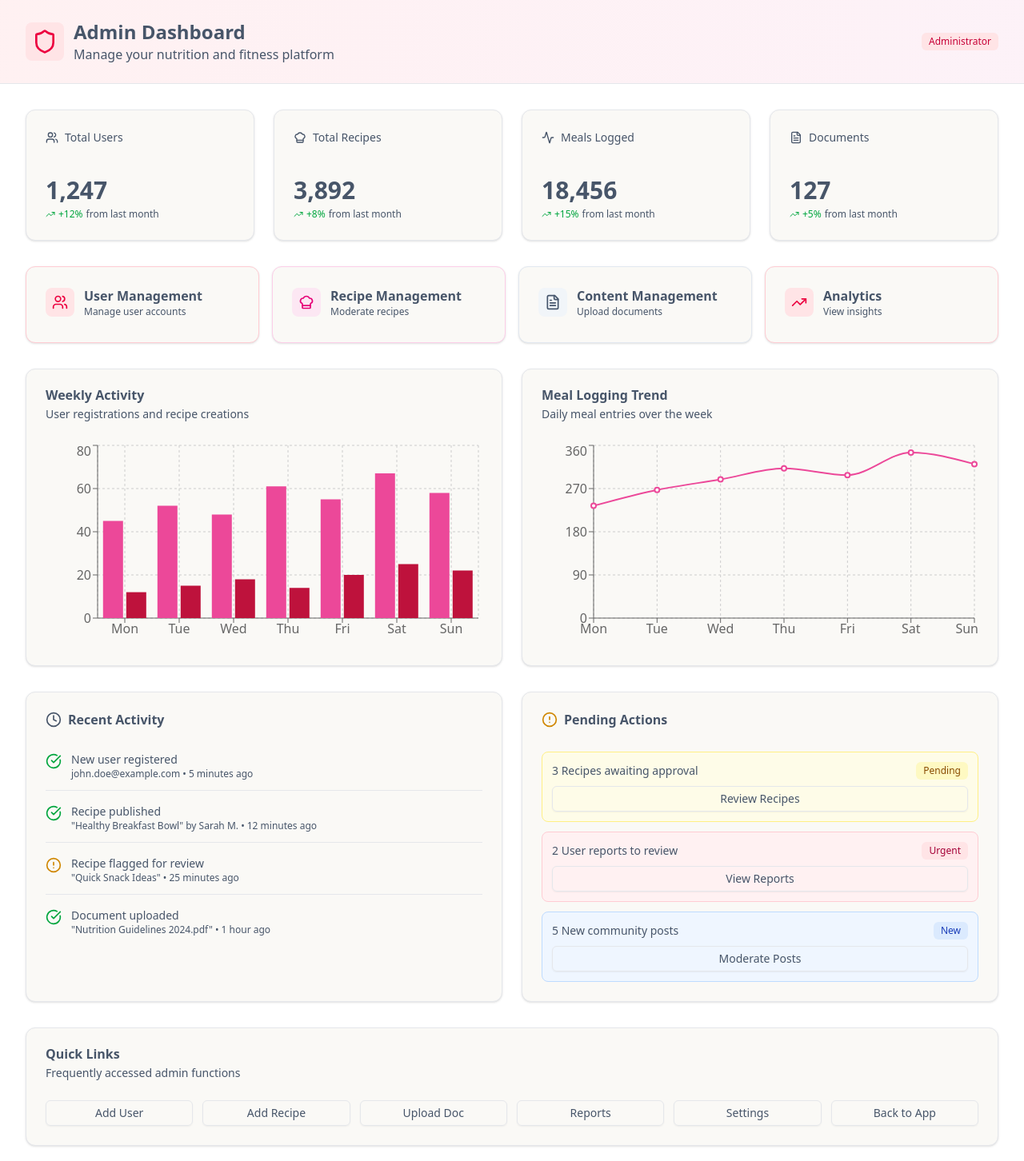
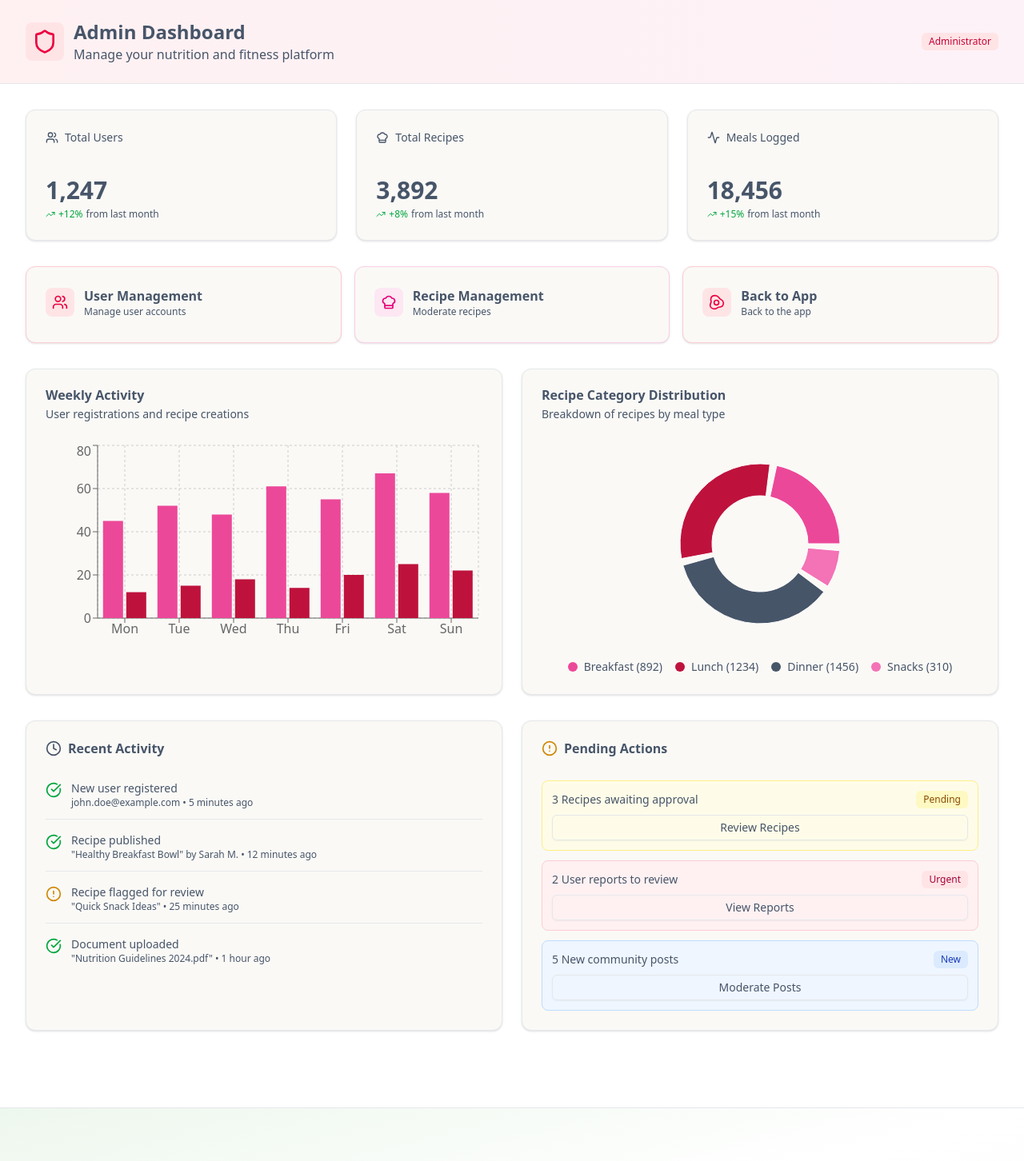
Before and after one commit to SzucsJuan/meals-fit-barreto-szucs, a Next.js app in the folder frontend/: page /admin in a window 1280 px wide. Shown: the top 1452 px of the page at 80% size. Built offline with nearby package versions, Linux system fonts and the light colour scheme.

Commit message:
Version 0.6.4: admin page layout restructured

```diff
--- a/frontend/app/admin/page.tsx
+++ b/frontend/app/admin/page.tsx
@@ -1,11 +1,12 @@
 "use client"
 
+import { useState } from "react"
 import { Card, CardContent, CardDescription, CardHeader, CardTitle } from "@/components/ui/card"
 import { Button } from "@/components/ui/button"
 import { Badge } from "@/components/ui/badge"
-import { Shield, Users, ChefHat, FileText, TrendingUp, AlertCircle, CheckCircle, Clock, Activity } from "lucide-react"
+import { Shield, Users, ChefHat, TrendingUp, AlertCircle, CheckCircle, Clock, Activity, EggFried } from "lucide-react"
 import Link from "next/link"
-import { BarChart, Bar, XAxis, YAxis, CartesianGrid, Tooltip, ResponsiveContainer, LineChart, Line } from "recharts"
+import { BarChart, Bar, XAxis, YAxis, CartesianGrid, Tooltip, ResponsiveContainer, PieChart, Pie, Cell } from "recharts"
 
 const statsData = [
   { name: "Mon", users: 45, recipes: 12, meals: 234 },
@@ -17,7 +18,15 @@ const statsData = [
   { name: "Sun", users: 58, recipes: 22, meals: 321 },
 ]
 
+const categoryDistribution = [
+  { name: "Breakfast", value: 892, color: "#ec4899" },
+  { name: "Lunch", value: 1234, color: "#be123c" },
+  { name: "Dinner", value: 1456, color: "#475569" },
+  { name: "Snacks", value: 310, color: "#f472b6" },
+]
+
 export default function AdminDashboard() {
+
   return (
     <div className="min-h-screen bg-background">
       {/* Header */}
@@ -42,7 +51,7 @@ export default function AdminDashboard() {
 
       <div className="max-w-7xl mx-auto px-4 sm:px-6 lg:px-8 py-8">
         {/* Quick Stats */}
-        <div className="grid grid-cols-1 sm:grid-cols-2 lg:grid-cols-4 gap-6 mb-8">
+        <div className="grid grid-cols-1 sm:grid-cols-2 lg:grid-cols-3 gap-6 mb-8">
           <Card>
             <CardHeader className="pb-2">
               <CardTitle className="text-sm font-medium text-muted-foreground flex items-center gap-2">
@@ -90,26 +99,10 @@ export default function AdminDashboard() {
               </div>
             </CardContent>
           </Card>
-
-          <Card>
-            <CardHeader className="pb-2">
-              <CardTitle className="text-sm font-medium text-muted-foreground flex items-center gap-2">
-                <FileText className="h-4 w-4" />
-                Documents
-              </CardTitle>
-            </CardHeader>
-            <CardContent>
-              <div className="text-3xl font-bold text-foreground">127</div>
-              <div className="text-xs text-muted-foreground flex items-center gap-1 mt-1">
-                <TrendingUp className="h-3 w-3 text-green-600" />
-                <span className="text-green-600">+5%</span> from last month
-              </div>
-            </CardContent>
-          </Card>
         </div>
 
         {/* Quick Actions */}
-        <div className="grid grid-cols-1 sm:grid-cols-2 lg:grid-cols-4 gap-4 mb-8">
+        <div className="grid grid-cols-1 sm:grid-cols-2 lg:grid-cols-3 gap-4 mb-8">
           <Link href="/admin/users">
             <Card className="hover:shadow-lg transition-shadow cursor-pointer border-rose-200 dark:border-rose-900/30">
               <CardHeader>
@@ -142,32 +135,16 @@ export default function AdminDashboard() {
             </Card>
           </Link>
 
-          <Link href="/admin/content">
-            <Card className="hover:shadow-lg transition-shadow cursor-pointer border-slate-200 dark:border-slate-800">
-              <CardHeader>
-                <div className="flex items-center gap-3">
-                  <div className="p-2 bg-slate-100 dark:bg-slate-800 rounded-lg">
-                    <FileText className="h-5 w-5 text-slate-600 dark:text-slate-400" />
-                  </div>
-                  <div>
-                    <CardTitle className="text-base">Content Management</CardTitle>
-                    <CardDescription className="text-xs">Upload documents</CardDescription>
-                  </div>
-                </div>
-              </CardHeader>
-            </Card>
-          </Link>
-
-          <Link href="/admin/analytics">
+          <Link href="/">
             <Card className="hover:shadow-lg transition-shadow cursor-pointer border-rose-200 dark:border-rose-900/30">
               <CardHeader>
                 <div className="flex items-center gap-3">
                   <div className="p-2 bg-rose-100 dark:bg-rose-900/30 rounded-lg">
-                    <TrendingUp className="h-5 w-5 text-rose-600 dark:text-rose-400" />
+                    <EggFried className="h-5 w-5 text-rose-600 dark:text-rose-400" />
                   </div>
                   <div>
-                    <CardTitle className="text-base">Analytics</CardTitle>
-                    <CardDescription className="text-xs">View insights</CardDescription>
+                    <CardTitle className="text-base">Back to App</CardTitle>
+                    <CardDescription className="text-xs">Back to the app</CardDescription>
                   </div>
                 </div>
               </CardHeader>
@@ -200,20 +177,39 @@ export default function AdminDashboard() {
 
           <Card>
             <CardHeader>
-              <CardTitle>Meal Logging Trend</CardTitle>
-              <CardDescription>Daily meal entries over the week</CardDescription>
+              <CardTitle>Recipe Category Distribution</CardTitle>
+              <CardDescription>Breakdown of recipes by meal type</CardDescription>
             </CardHeader>
             <CardContent>
               <div className="h-64">
                 <ResponsiveContainer width="100%" height="100%">
-                  <LineChart data={statsData}>
-                    <CartesianGrid strokeDasharray="3 3" />
-                    <XAxis dataKey="name" />
-                    <YAxis />
+                  <PieChart>
+                    <Pie
+                      data={categoryDistribution}
+                      cx="50%"
+                      cy="50%"
+                      innerRadius={60}
+                      outerRadius={100}
+                      paddingAngle={5}
+                      dataKey="value"
+                    >
+                      {categoryDistribution.map((entry, index) => (
+                        <Cell key={`cell-${index}`} fill={entry.color} />
+                      ))}
+                    </Pie>
                     <Tooltip />
-                    <Line type="monotone" dataKey="meals" stroke="#ec4899" strokeWidth={2} name="Meals Logged" />
-                  </LineChart>
+                  </PieChart>
                 </ResponsiveContainer>
+              </div>
+              <div className="flex flex-wrap justify-center gap-4 mt-4">
+                {categoryDistribution.map((category) => (
+                  <div key={category.name} className="flex items-center gap-2">
+                    <div className="w-3 h-3 rounded-full" style={{ backgroundColor: category.color }} />
+                    <span className="text-sm text-muted-foreground">
+                      {category.name} ({category.value})
+                    </span>
+                  </div>
+                ))}
               </div>
             </CardContent>
           </Card>
@@ -221,6 +217,7 @@ export default function AdminDashboard() {
 
         {/* Recent Activity & Alerts */}
         <div className="grid grid-cols-1 lg:grid-cols-2 gap-6">
+          {/* Recent Activity Card */}
           <Card>
             <CardHeader>
               <CardTitle className="flex items-center gap-2">
@@ -264,6 +261,7 @@ export default function AdminDashboard() {
             </CardContent>
           </Card>
 
+          {/* Pending Actions Card */}
           <Card>
             <CardHeader>
               <CardTitle className="flex items-center gap-2">
@@ -327,50 +325,6 @@ export default function AdminDashboard() {
             </CardContent>
           </Card>
         </div>
-
-        {/* Quick Links */}
-        <div className="mt-8">
-          <Card>
-            <CardHeader>
-              <CardTitle>Quick Links</CardTitle>
-              <CardDescription>Frequently accessed admin functions</CardDescription>
-            </CardHeader>
-            <CardContent>
-              <div className="grid grid-cols-2 sm:grid-cols-3 lg:grid-cols-6 gap-3">
-                <Link href="/admin/users/new">
-                  <Button variant="outline" size="sm" className="w-full bg-transparent">
-                    Add User
-                  </Button>
-                </Link>
-                <Link href="/admin/recipes/new">
-                  <Button variant="outline" size="sm" className="w-full bg-transparent">
-                    Add Recipe
-                  </Button>
-                </Link>
-                <Link href="/admin/content/upload">
-                  <Button variant="outline" size="sm" className="w-full bg-transparent">
-                    Upload Doc
-                  </Button>
-                </Link>
-                <Link href="/admin/analytics">
-                  <Button variant="outline" size="sm" className="w-full bg-transparent">
-                    Reports
-                  </Button>
-                </Link>
-                <Link href="/admin/settings">
-                  <Button variant="outline" size="sm" className="w-full bg-transparent">
-                    Settings
-                  </Button>
-                </Link>
-                <Link href="/">
-                  <Button variant="outline" size="sm" className="w-full bg-transparent">
-                    Back to App
-                  </Button>
-                </Link>
-              </div>
-            </CardContent>
-          </Card>
-        </div>
       </div>
     </div>
   )
```
